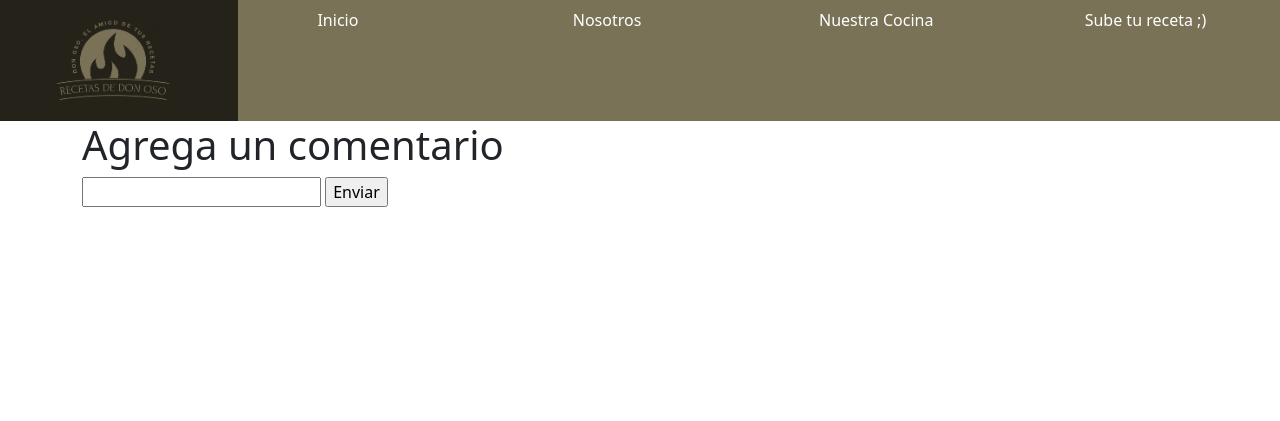
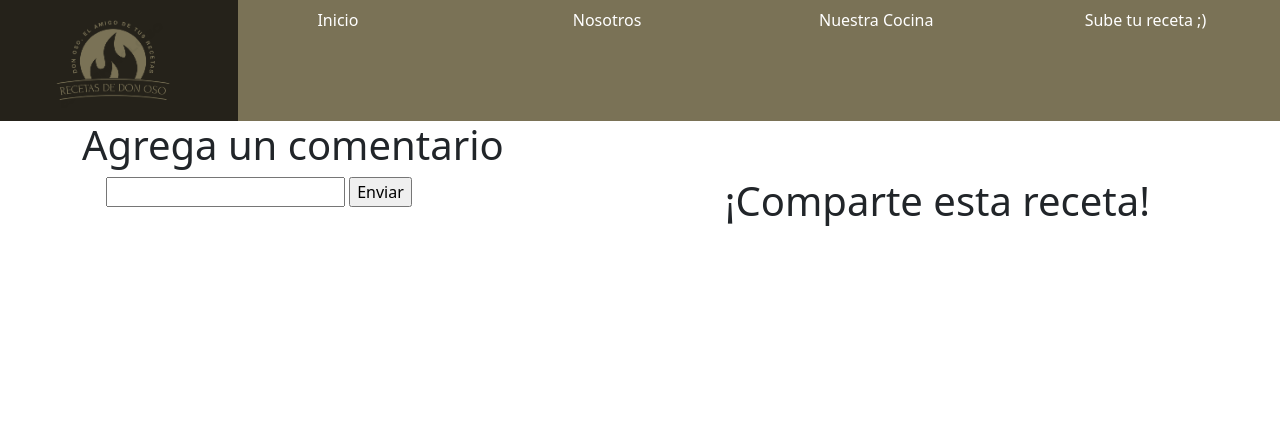
Before and after one commit to MatiasOso/DjangoProject, a Django app: page /receta/1 in a window 1280 px wide. Shown: the top 421 px of the page. Run offline with Django 4.2, Linux system fonts and the light colour scheme; data that the repository does not hold is empty.

Commit message:
DEJALACAER SOLA VACAERRRRRR

```diff
--- a/ClasesDjango/CRUD/settings.py
+++ b/ClasesDjango/CRUD/settings.py
@@ -37,7 +37,8 @@ INSTALLED_APPS = [
     'django.contrib.sessions',
     'django.contrib.messages',
     'django.contrib.staticfiles',
-    'login'
+    'login',
+    'django_social_share'
 ]
 
 MIDDLEWARE = [
--- a/ClasesDjango/login/templates/receta.html
+++ b/ClasesDjango/login/templates/receta.html
@@ -1,5 +1,6 @@
 {% extends 'layouts/header.html' %}
 {%block content%}
+{% load social_share %}
 <!DOCTYPE html>
 <html lang="en">
 <head>
@@ -13,8 +14,20 @@
     <h1>Agrega un comentario</h1>
     <form action="/receta/{{ Receta.id }}/comentario" method="POST">
         {% csrf_token %}
-        <input type="text" name="comentario">
-        <input type="submit" value="Enviar">
+    <div class="container row">
+        <div class="col">
+            <input type="text" name="comentario">
+            <input type="submit" value="Enviar">
+        </div>
+
+        <div class="col d-flex justify-content-end">
+            <h1>¡Comparte esta receta!</h1>
+            {% post_to_facebook object_or_url "Post to Facebook!" %}
+            {% post_to_twitter "Prueba esta receta: " object_or_url "Post to Twitter" %}
+
+
+        </div>
+    </div>
 </body>
 </html>
 {%endblock%}
--- a/ClasesDjango/login/views.py
+++ b/ClasesDjango/login/views.py
@@ -68,7 +68,7 @@ def inicio(request):
                             <p class="card-text">Calificación: {receta['Calificacion']}</p>
                             <div class="d-flex justify-content-between align-items-center">
                                 <div class="btn-group">
-                                    <button type="button" class="btn btn-sm btn-outline-secondary">Ver más</button>
+                                    <a href="/receta/{receta['ID']}" class="btn btn-sm btn-outline-secondary">Ver</a>
                                     <button type="button" class="btn btn-sm btn-outline-secondary">Compartir</button>
                                 </div>
                             </div>
@@ -138,7 +138,6 @@ def ver_receta(request, id):
     try:
         response = requests.get(urlApi)
         print(response.status_code)
-        print(response.content)  # Opcionalmente, imprime el contenido de la respuesta
 
         if response.status_code == 200:
             receta = response.json()
```
Also changed, not shown: readme.md.
